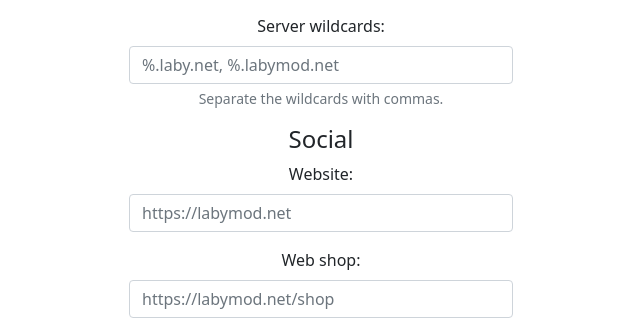
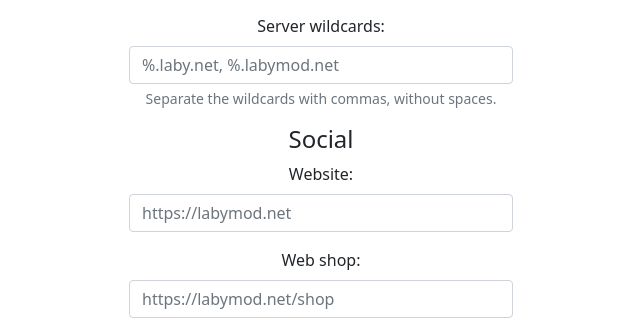
Before and after one commit to Fjuro/LabyGenerator, a PHP site: page / in a window 1280 px wide. Shown: the part 300-622 px from the top of the page, without its empty margins (319-959 px from the left). Run offline with PHP 8.4, Linux system fonts and the light colour scheme; some libraries are stand-ins or nearby versions.

Commit message:
Add files via upload

```diff
--- a/index.php
+++ b/index.php
@@ -24,7 +24,7 @@
         <div class="mb-3">
             <label class="form-label" for="server_wildcards">Server wildcards: </label>
             <input class="form-control" type="text" name="server_wildcards" id="server_wildcards" placeholder="%.laby.net, %.labymod.net" aria-describedby="wildcards_help">
-            <div id="wildcards_help" class="form-text">Separate the wildcards with commas.</div>
+            <div id="wildcards_help" class="form-text">Separate the wildcards with commas, without spaces.</div>
         </div>
       <h4>Social</h4>
         <div class="mb-3">
```
